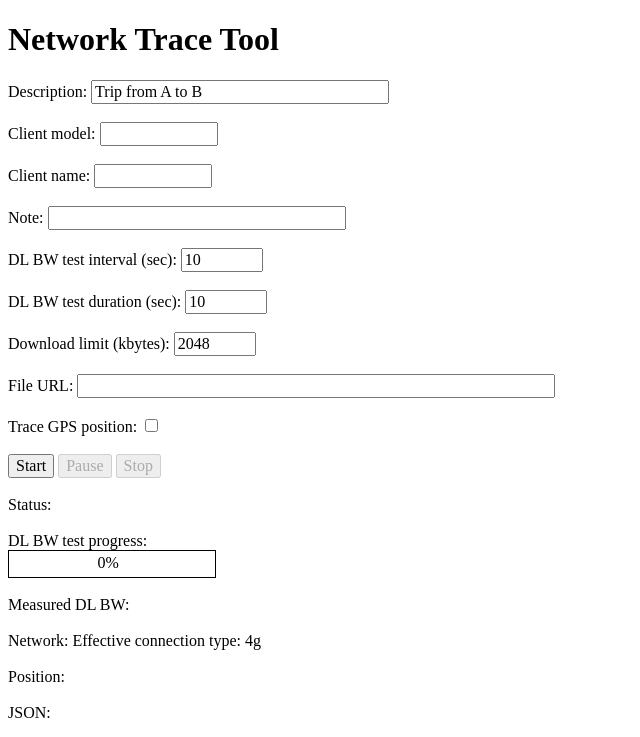
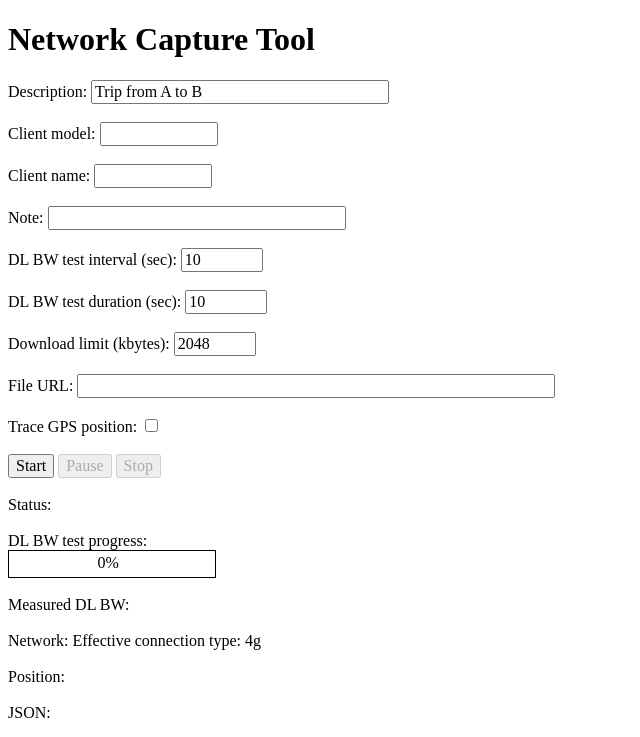
Before and after one commit to intel/lpp-network-trace, a browser extension: page Capture/index.html in a window 1280 px wide. Shown: the top 737 px of the page, without its empty margins (0-640 px from the left). Drawn offline with Linux system fonts and the light colour scheme.

Commit message:
Change Trace Tool to Capture Tool.

```diff
--- a/Capture/index.html
+++ b/Capture/index.html
@@ -17,7 +17,7 @@
 <html>
   <head>
     <meta charset="utf-8">
-    <title>Network Trace Tool</title>
+    <title>Network Capture Tool</title>
 	<style>
 	  /* Hide page by default */
 	  html { display : none; }
@@ -25,7 +25,7 @@
     <link rel="stylesheet" href="css/default.css">
   </head>
   <body>
-    <h1>Network Trace Tool</h1>
+    <h1>Network Capture Tool</h1>
     <label for="description">Description:</label>
     <div class="tooltip">
       <input type="text" id="description" name="description" maxlength="256"
```
Also changed, not shown: docs/index.html (+2 -2 lines), Capture/README.md, docs/README.md.
